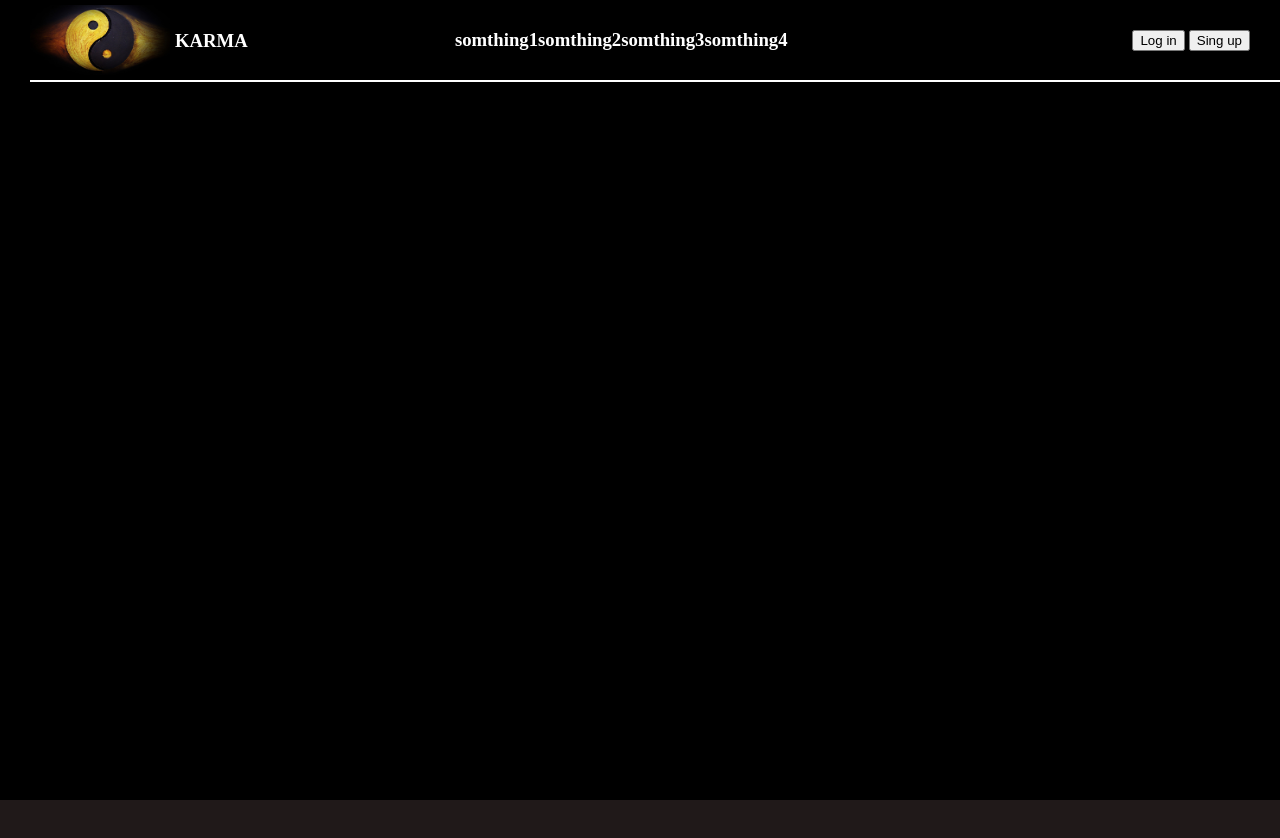
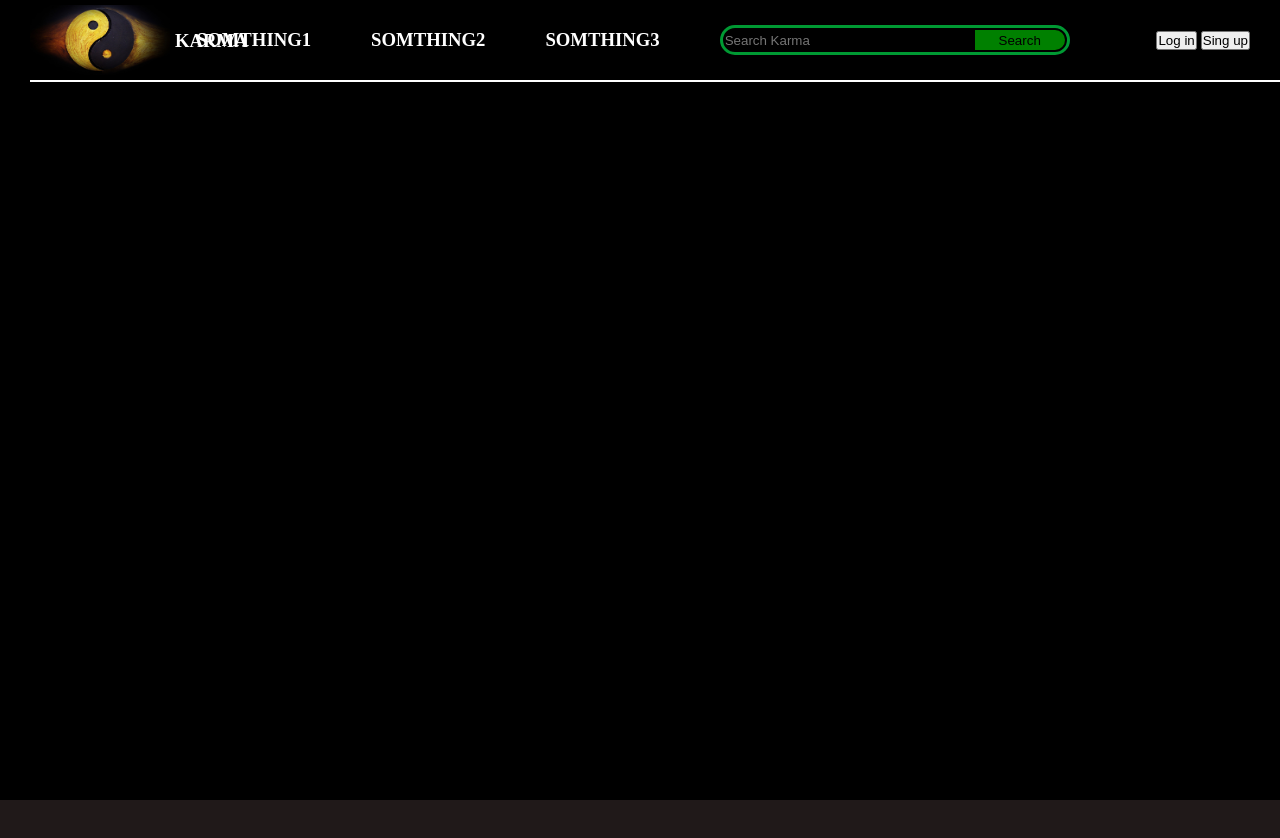
Before and after one commit to nischay59/HTML-CSS-practice, a plain HTML site: page index.html in a window 1280 px wide. Shown: the top 838 px of the page. Drawn offline with Linux system fonts and the light colour scheme.

Commit message:
Add files via upload

```diff
--- a/index.html
+++ b/index.html
@@ -14,7 +14,12 @@
                     <h3>somthing1</h3>
                     <h3>somthing2</h3>
                     <h3>somthing3</h3>
-                    <h3>somthing4</h3>
+                <div id="input">
+                    <input type="search" placeholder="Search Karma">
+                    <form>
+                        <button type="submit">Search</button>
+                    </form>
+                </div>
                 </div>
                 <div id="logo-name">
                     <h3>KARMA</h3>
--- a/style.css
+++ b/style.css
@@ -1,5 +1,6 @@
 *{
     margin: 0;
+    padding: 0;
     /* color: white; */
 }
 
@@ -41,7 +42,34 @@ html,body{
     display: flex;
     align-items: center;
     justify-content: center;
-    margin: o 20px;
+    gap: 60px;
+    text-transform: uppercase;
+}
+
+#input{
+    /* color: #000; */
+    width: 340px;
+    border: 3px solid #009933;
+    padding: 2px;
+    border-radius: 20px;
+    display: flex;
+}
+input{
+    width: 250px;
+    background-color: transparent;
+    border: none;
+    color: #009933;
+    border-bottom-left-radius: 20px;
+    border-top-left-radius: 20px;
+    flex: 1;
+}
+form button{
+    background-color: green;
+    width: 90px;
+    height: 20px;
+    border-bottom-right-radius: 20px;
+    border-top-right-radius: 20px;
+    border: none;
 }
 
 #log-in{
```
Also changed, not shown: search-icon.png (added).
